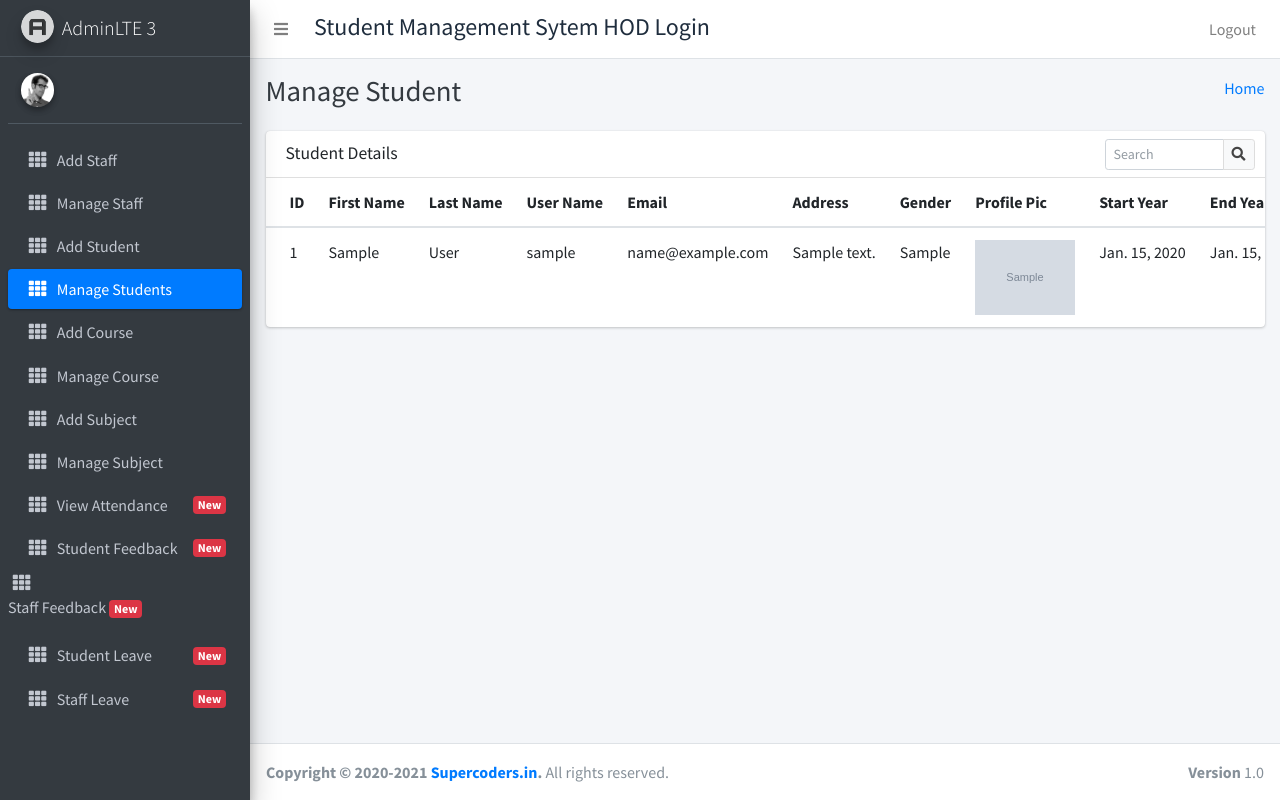
After one commit to sravan-kumar-ta/django-student_management_system, a Django app: page /manage_student in a window 1280 px wide. The commit adds this page. Run offline with Django 3.2, Linux system fonts and the light colour scheme; tables that the repository leaves empty hold one stand-in row (values such as "Sample post"); grey boxes marked "Sample" are stand-in pictures; some libraries are stand-ins or nearby versions.

Commit message:
listing datas student,staff,course,subject

```diff
--- a/student_management_app/HodViews.py
+++ b/student_management_app/HodViews.py
@@ -4,7 +4,7 @@ from django.shortcuts import render
 from django.urls import reverse
 
 from student_management_app.forms import AddStudentForm
-from student_management_app.models import CustomUser, Courses, Subjects
+from student_management_app.models import CustomUser, Courses, Subjects, Staffs, Students
 
 
 def admin_home(request):
@@ -117,3 +117,23 @@ def add_subject_save(request):
         except:
             messages.error(request, "Failed to Add Subject")
             return HttpResponseRedirect(reverse("add_subject"))
+
+
+def manage_staff(request):
+    staffs = Staffs.objects.all()
+    return render(request, "hod_template/manage_staff_template.html", {"staffs": staffs})
+
+
+def manage_student(request):
+    students = Students.objects.all()
+    return render(request, "hod_template/manage_student_template.html", {"students": students})
+
+
+def manage_course(request):
+    courses = Courses.objects.all()
+    return render(request, "hod_template/manage_course_template.html", {"courses": courses})
+
+
+def manage_subject(request):
+    subjects = Subjects.objects.all()
+    return render(request, "hod_template/manage_subject_template.html", {"subjects": subjects})
--- /dev/null
+++ b/student_management_app/templates/hod_template/manage_student_template.html
@@ -0,0 +1,71 @@
+{% extends 'hod_template/base_template.html' %}
+{% block page_title %}
+Manage Student
+{% endblock page_title %}
+{% block main_content %}
+<!-- Main content -->
+<section class="content">
+    <div class="container-fluid">
+        <div class="row">
+            <div class="col-12">
+                <div class="card">
+                    <div class="card-header">
+                        <h3 class="card-title">Student Details</h3>
+                        <div class="card-tools">
+                            <div class="input-group input-group-sm" style="width: 150px;">
+                                <input type="text" name="table_search" class="form-control float-right" placeholder="Search">
+                                <div class="input-group-append">
+                                    <button type="submit" class="btn btn-default"><i class="fas fa-search"></i></button>
+                                </div>
+                            </div>
+                        </div>
+                    </div>
+                    <div class="card-body table-responsive p-0">
+                        <table class="table table-hover text-nowrap">
+                            <thead>
+                                <tr>
+                                    <th>ID</th>
+                                    <th>First Name</th>
+                                    <th>Last Name</th>
+                                    <th>User Name</th>
+                                    <th>Email</th>
+                                    <th>Address</th>
+                                    <th>Gender</th>
+                                    <th>Profile Pic</th>
+                                    <th>Start Year</th>
+                                    <th>End Year</th>
+                                    <th>Course</th>
+                                    <th>Last Login</th>
+                                    <th>Date Joined</th>
+                                    <th>Action</th>
+                                </tr>
+                            </thead>
+                            <tbody>
+                                {% for student in students %}
+                                <tr>
+                                    <td>{{ student.admin.id }}</td>
+                                    <td>{{ student.admin.first_name }}</td>
+                                    <td>{{ student.admin.last_name }}</td>
+                                    <td>{{ student.admin.username }}</td>
+                                    <td>{{ student.admin.email }}</td>
+                                    <td>{{ student.address }}</td>
+                                    <td>{{ student.gender }}</td>
+                                    <td><img src="{{ student.profile_pic }}" style="width:100px"/></td>
+                                    <td>{{ student.session_start_year }}</td>
+                                    <td>{{ student.session_end_year }}</td>
+                                    <td>{{ student.course_id.course_name }}</td>
+                                    <td>{{ student.admin.last_login }}</td>
+                                    <td>{{ student.admin.date_joined }}</td>
+                                    <td><a href="" class="btn btn-success">Edit</a></td>
+                                </tr>
+                                {% endfor %}
+                            </tbody>
+                        </table>
+                    </div>
+                </div>
+            </div>
+        </div>
+    </div>
+</section>
+<!-- /.content -->
+{% endblock main_content %}
--- a/student_management_app/templates/hod_template/sidebar_template.html
+++ b/student_management_app/templates/hod_template/sidebar_template.html
@@ -36,7 +36,7 @@
            <li class="nav-item">
               {% url 'manage_staff' as manage_staff %}
             {% url 'edit_staff' staff_id=id as edit_staff %}
-            <a href="" class="nav-link {% if request.path == manage_staff %} active {% endif %} {% if request.path == edit_staff %} active {% endif %}">
+            <a href="{{manage_staff}}" class="nav-link {% if request.path == manage_staff %} active {% endif %} {% if request.path == edit_staff %} active {% endif %}">
               <i class="nav-icon fas fa-th"></i>
               <p>
                 Manage Staff
@@ -55,7 +55,7 @@
           <li class="nav-item">
               {% url 'manage_student' as manage_student %}
               {% url 'edit_student' student_id=id as edit_student %}
-            <a href="" class="nav-link {% if request.path == manage_student %} active {% endif %} {% if request.path == edit_student %} active {% endif %}">
+            <a href="{{manage_student}}" class="nav-link {% if request.path == manage_student %} active {% endif %} {% if request.path == edit_student %} active {% endif %}">
               <i class="nav-icon fas fa-th"></i>
               <p>
                 Manage Students
@@ -74,7 +74,7 @@
           <li class="nav-item">
             {% url 'manage_course' as manage_course %}
               {% url 'edit_course' course_id=id as edit_course %}
-            <a href="" class="nav-link {% if request.path == manage_course %} active {% endif %} {% if request.path == edit_course %} active {% endif %}">
+            <a href="{{manage_course}}" class="nav-link {% if request.path == manage_course %} active {% endif %} {% if request.path == edit_course %} active {% endif %}">
               <i class="nav-icon fas fa-th"></i>
               <p>
                 Manage Course
@@ -93,7 +93,7 @@
           <li class="nav-item">
             {% url 'manage_subject' as manage_subject %}
             {% url 'edit_subject' subject_id=id as edit_subject %}
-            <a href="" class="nav-link {% if request.path == manage_subject %} active {% endif %} {% if request.path == edit_subject %} active {% endif %} ">
+            <a href="{{manage_subject}}" class="nav-link {% if request.path == manage_subject %} active {% endif %} {% if request.path == edit_subject %} active {% endif %} ">
               <i class="nav-icon fas fa-th"></i>
               <p>
                 Manage Subject
--- a/student_management_app/urls.py
+++ b/student_management_app/urls.py
@@ -17,4 +17,8 @@ urlpatterns = [
     path('add_student_save/', HodViews.add_student_save, name="add_student_save"),
     path('add_subject/', HodViews.add_subject, name="add_subject"),
     path('add_subject_save/', HodViews.add_subject_save, name="add_subject_save"),
+    path('manage_staff/', HodViews.manage_staff, name="manage_staff"),
+    path('manage_student', HodViews.manage_student, name="manage_student"),
+    path('manage_course', HodViews.manage_course, name="manage_course"),
+    path('manage_subject', HodViews.manage_subject, name="manage_subject"),
 ]
```
Also changed, not shown: student_management_app/templates/hod_template/manage_course_template.html (added, +48 -0 lines), student_management_app/templates/hod_template/manage_staff_template.html (added, +62 -0 lines), student_management_app/templates/hod_template/manage_subject_template.html (added, +55 -0 lines).
